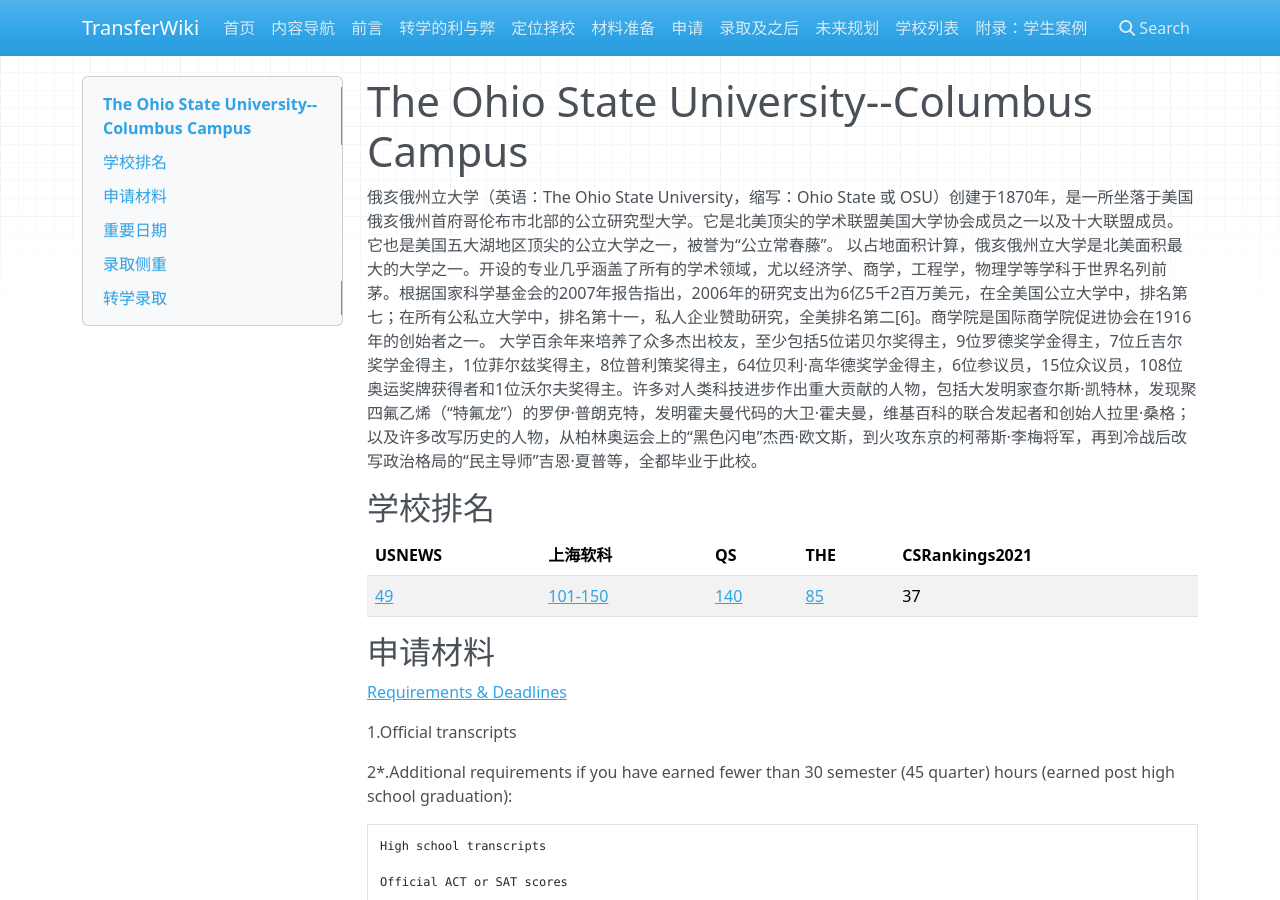
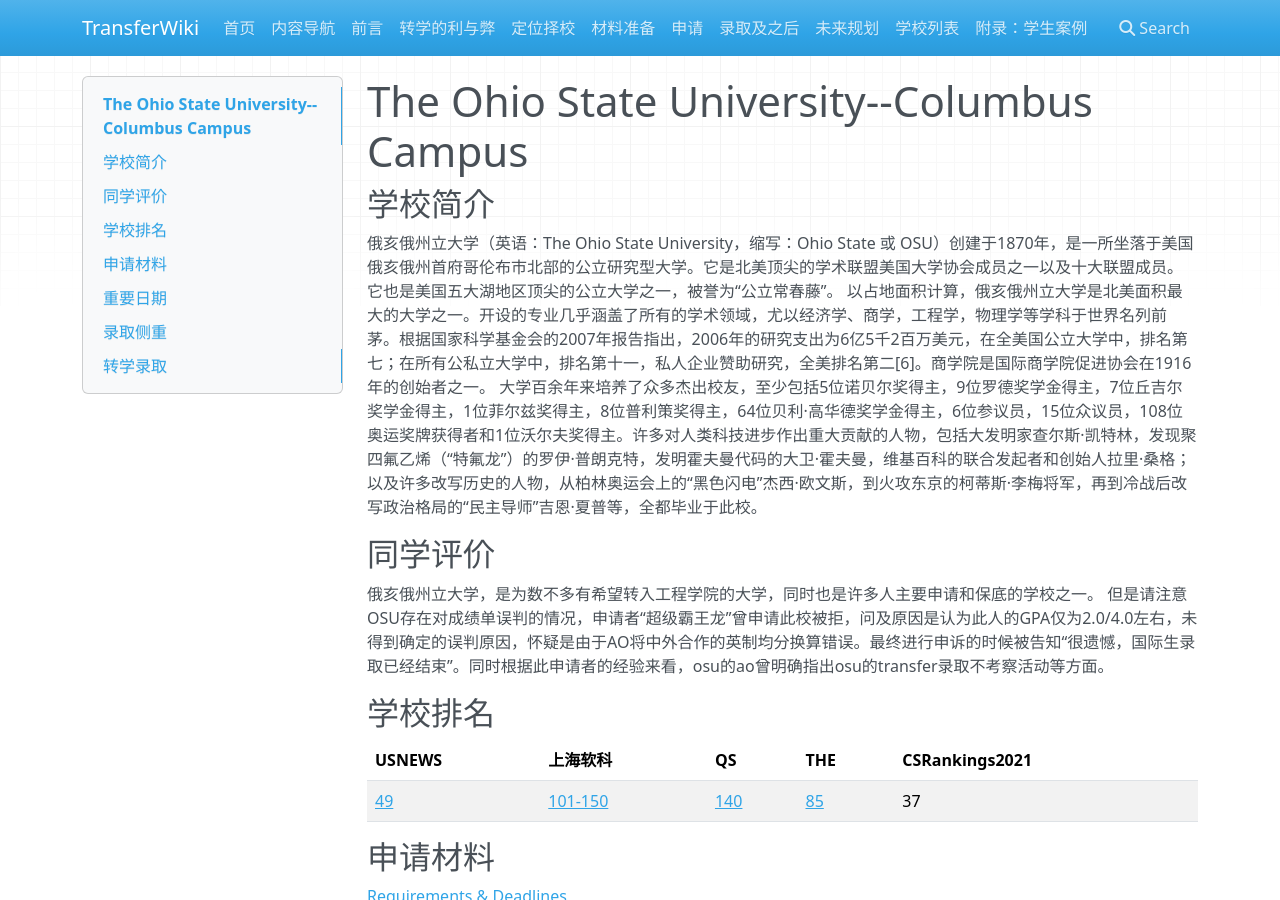
Before and after one commit to SihanXU/TransferWiki, an MkDocs documentation site: the page built from docs/schools/osu.md, in a window 1280 px wide and 900 px high. Built offline with MkDocs 1.6.1, drawn with Linux system fonts in a browser that asks for light colours; nearby versions of some CDN libraries.

Commit message:
Update osu.md

```diff
--- a/docs/schools/osu.md
+++ b/docs/schools/osu.md
@@ -1,8 +1,15 @@
 # The Ohio State University--Columbus Campus
+
+## 学校简介
 
 俄亥俄州立大学（英语：The Ohio State University，缩写：Ohio State 或 OSU）创建于1870年，是一所坐落于美国俄亥俄州首府哥伦布市北部的公立研究型大学。它是北美顶尖的学术联盟美国大学协会成员之一以及十大联盟成员。它也是美国五大湖地区顶尖的公立大学之一，被誉为“公立常春藤”。
 以占地面积计算，俄亥俄州立大学是北美面积最大的大学之一。开设的专业几乎涵盖了所有的学术领域，尤以经济学、商学，工程学，物理学等学科于世界名列前茅。根据国家科学基金会的2007年报告指出，2006年的研究支出为6亿5千2百万美元，在全美国公立大学中，排名第七；在所有公私立大学中，排名第十一，私人企业赞助研究，全美排名第二[6]。商学院是国际商学院促进协会在1916年的创始者之一。
 大学百余年来培养了众多杰出校友，至少包括5位诺贝尔奖得主，9位罗德奖学金得主，7位丘吉尔奖学金得主，1位菲尔兹奖得主，8位普利策奖得主，64位贝利·高华德奖学金得主，6位参议员，15位众议员，108位奥运奖牌获得者和1位沃尔夫奖得主。许多对人类科技进步作出重大贡献的人物，包括大发明家查尔斯·凯特林，发现聚四氟乙烯（“特氟龙”）的罗伊·普朗克特，发明霍夫曼代码的大卫·霍夫曼，维基百科的联合发起者和创始人拉里·桑格；以及许多改写历史的人物，从柏林奥运会上的“黑色闪电”杰西·欧文斯，到火攻东京的柯蒂斯·李梅将军，再到冷战后改写政治格局的“民主导师”吉恩·夏普等，全都毕业于此校。
+
+## 同学评价
+
+俄亥俄州立大学，是为数不多有希望转入工程学院的大学，同时也是许多人主要申请和保底的学校之一。
+但是请注意OSU存在对成绩单误判的情况，申请者“超级霸王龙”曾申请此校被拒，问及原因是认为此人的GPA仅为2.0/4.0左右，未得到确定的误判原因，怀疑是由于AO将中外合作的英制均分换算错误。最终进行申诉的时候被告知“很遗憾，国际生录取已经结束”。同时根据此申请者的经验来看，osu的ao曾明确指出osu的transfer录取不考察活动等方面。
 
 ## 学校排名
 
```
